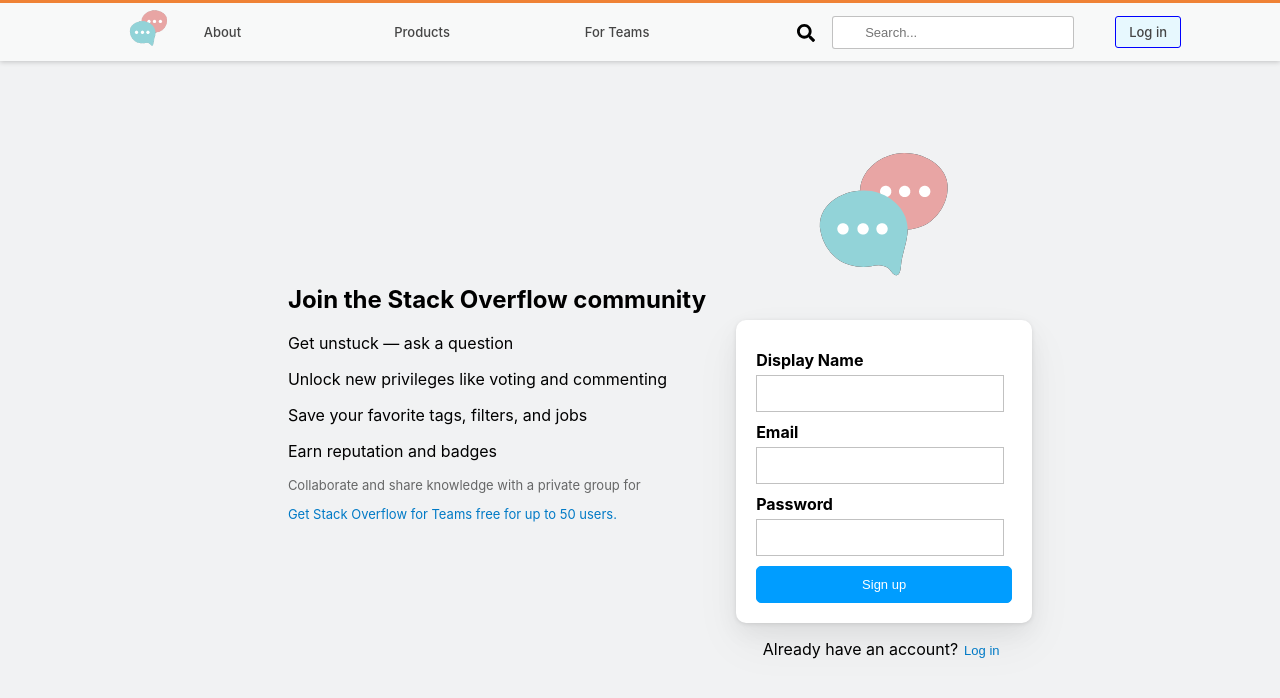
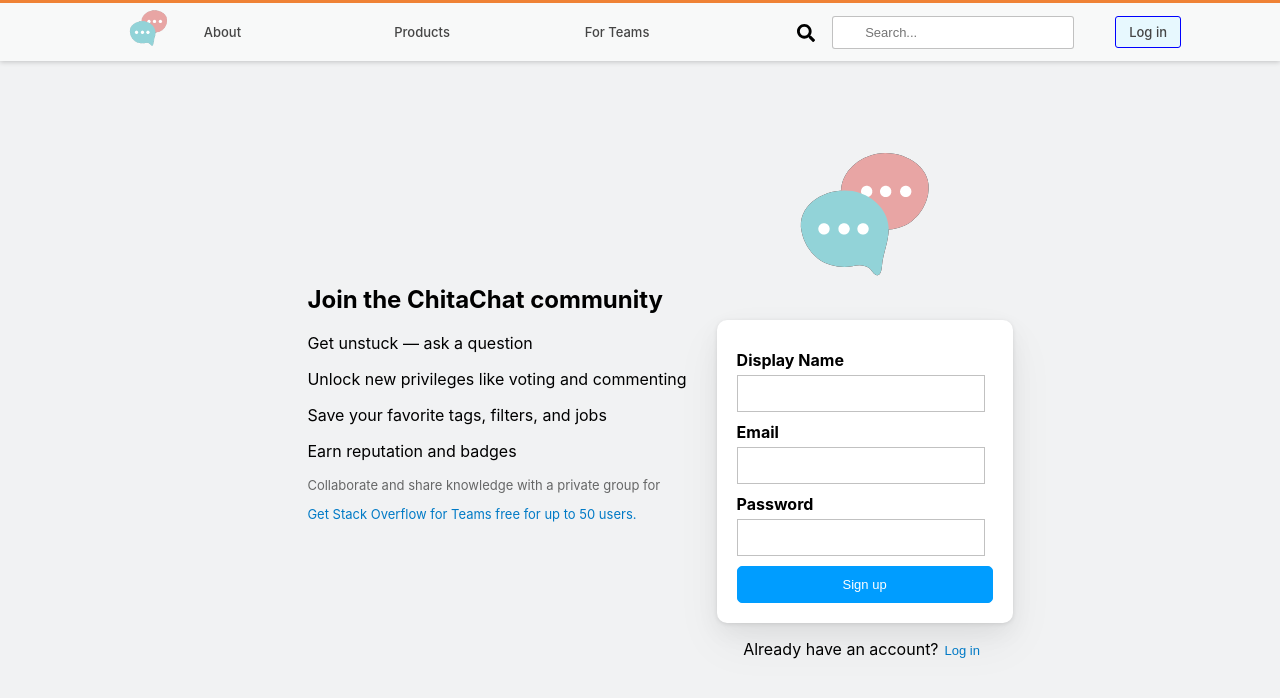
Before and after one commit to rajanukul/stack-overflow-eight, a React (Create React App) app: page /Auth in a window 1280 px wide. Both pictures are taken after a click on the button "sign up". Shown: the top 698 px of the page. Built offline with nearby package versions, Linux system fonts and the light colour scheme; no server answers.

Commit message:
Update AboutAuth.jsx

```diff
--- a/src/Pages/Auth/AboutAuth.jsx
+++ b/src/Pages/Auth/AboutAuth.jsx
@@ -3,7 +3,7 @@ import React from "react";
 const AboutAuth = () => {
   return (
     <div className="auth-container-1">
-      <h1>Join the Stack Overflow community</h1>
+      <h1>Join the ChitaChat community</h1>
       <p>Get unstuck — ask a question</p>
       <p>Unlock new privileges like voting and commenting</p>
       <p>Save your favorite tags, filters, and jobs</p>
```
